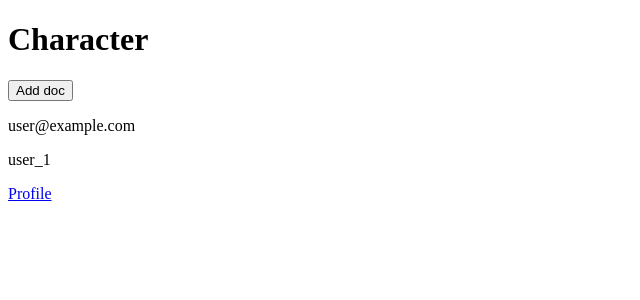
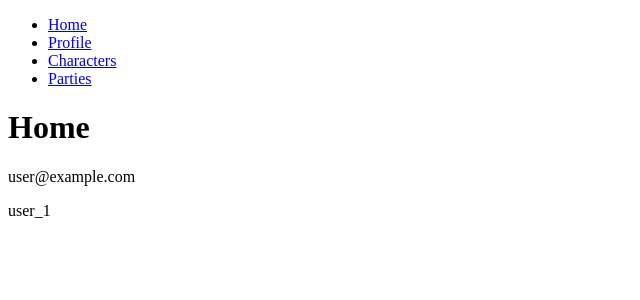
Before and after one commit to Jogga/sidequest, a React (Create React App) app: page / in a window 1280 px wide. Shown: the top 300 px of the page, without its empty margins (0-640 px from the left). Built offline with nearby package versions, Linux system fonts and the light colour scheme; no server answers; the database is empty; sample sign-in values are in the browser's storage.

Commit message:
Move routing logic to login

```diff
--- a/src/components/App.jsx
+++ b/src/components/App.jsx
@@ -4,9 +4,13 @@ import { AuthProvider } from "../contexts/AuthContext";
 import { BrowserRouter as Router, Routes, Route } from "react-router-dom"
 import Profile from "./Profile";
 import Character from "./Character";
+import Characters from "./Characters";
 import Login from "./Login";
 import PrivateRoute from "./PrivateRoute";
 import ForgotPassword from "./ForgotPassword";
+import Party from "./Party";
+import Parties from "./Parties";
+import Home from "./Home";
 
 function App() {
   return (
@@ -15,13 +19,37 @@ function App() {
       <Routes>
         <Route exact path="/" element={
           <PrivateRoute>
-            <Character />
+            <Home />
           </PrivateRoute>
           }
         />
-        <Route path="/Profile" element={
+        <Route path="/profile" element={
           <PrivateRoute>
             <Profile />
+          </PrivateRoute>
+          }
+        />
+        <Route path="/parties" element={
+          <PrivateRoute>
+            <Parties />
+          </PrivateRoute>
+          }
+        />
+        <Route path="parties/:partyId" element={
+          <PrivateRoute>
+            <Party />
+          </PrivateRoute>
+          }
+        />
+        <Route path="/characters" element={
+          <PrivateRoute>
+            <Characters />
+          </PrivateRoute>
+          }
+        />
+        <Route path="characters/:characterId" element={
+          <PrivateRoute>
+            <Character />
           </PrivateRoute>
           }
         />
--- a/src/components/Character.jsx
+++ b/src/components/Character.jsx
@@ -1,43 +1,13 @@
-import React, { useState, useEffect } from 'react'
-import { useAuth } from '../contexts/AuthContext'
-import { Link } from 'react-router-dom'
-import { db } from '../firebase'
-import { doc, getDoc } from "firebase/firestore";
-
-// TODO: Consider if it makes sense to check for showrunner.
-// If true, go to a party view, if not true, go to a character view
+import React from 'react'
+import { useParams } from 'react-router-dom';
+import Header from './Header';
 
 export default function Character() {
-  const { currentUser } = useAuth()
-  const [error, setError] = useState("")
-  const userDocRef = doc(db, "users", currentUser.uid)
-
-  useEffect(() => {
-    const getUser = async () => {
-      const data = await getDoc(userDocRef)
-      console.log(data)
-    }
-
-    getUser()
-  })
-
-  function handleAddDoc() {
-    setError("")
-  }
-
+  let params = useParams();
   return (
     <div>
-      <h1>Character</h1>
-
-      <button onClick={handleAddDoc}>Add doc</button>
-
-      <p>
-        {currentUser.email}
-      </p>
-      <p>
-        {currentUser.uid}
-      </p>
-      <p><Link to="/profile">Profile</Link></p>
+      <Header />
+      <h1>Character {params.characterId}</h1>
     </div>
   )
 }
--- /dev/null
+++ b/src/components/Characters.jsx
@@ -0,0 +1,11 @@
+import React from 'react'
+import Header from './Header'
+
+export default function Characters() {
+  return (
+    <div>
+      <Header />
+      <h1>Characters</h1>
+    </div>
+  )
+}
--- /dev/null
+++ b/src/components/Header.jsx
@@ -0,0 +1,23 @@
+import React from 'react'
+import { Link } from 'react-router-dom'
+
+export default function Header() {
+  return (
+    <nav>
+      <ul>
+        <li>
+          <Link to="/">Home</Link>
+        </li>
+        <li>
+          <Link to="/profile">Profile</Link>
+        </li>
+        <li>
+          <Link to="/characters"> Characters</Link>
+        </li>
+        <li>
+          <Link to="/parties"> Parties</Link>
+        </li>
+      </ul>
+    </nav>
+  )
+}
--- /dev/null
+++ b/src/components/Home.jsx
@@ -0,0 +1,20 @@
+import React from 'react'
+import { useAuth } from '../contexts/AuthContext'
+import Header from './Header';
+
+export default function Home() {
+  const { currentUser } = useAuth()
+
+  return (
+    <div>
+      <Header />
+      <h1>Home</h1>
+      <p>
+        {currentUser.email}
+      </p>
+      <p>
+        {currentUser.uid}
+      </p>
+    </div>
+  )
+}
--- a/src/components/Login.jsx
+++ b/src/components/Login.jsx
@@ -1,32 +1,46 @@
 import React, { useRef, useState } from 'react'
 import { Link, useNavigate } from 'react-router-dom'
 import { useAuth } from '../contexts/AuthContext'
+import { db } from '../firebase'
+import { doc, getDoc } from "firebase/firestore";
 
 export default function Login() {
   const emailRef = useRef()
   const passwordRef = useRef()
-  const { login } = useAuth()
+  const { login, currentUser } = useAuth()
   const [error, setError] = useState('')
   const [loading, setLoading] = useState(false)
   const navigate = useNavigate()
+  const [userDocRef, setUserDocRef] = useState()
 
   async function handleSubmit(e) {
     e.preventDefault()
 
-    if (passwordRef.current.value === '') {
-      return setError('Enter a password');
-    }
+    setError("")
+    setLoading(true)
+
     try {
-      setError('')
-      setLoading(true)
-      await login(emailRef.current.value, passwordRef.current.value)
-      navigate("/")
-    } catch {
+      console.log("done")
+      let userCredential = await login(emailRef.current.value, passwordRef.current.value)
+      let data = await getDoc(doc(db, "users", userCredential.user.uid))
+
+      if(data.get("isStoryRunner")) {
+        if(data.get("parties")[0]) {
+          navigate("/parties/" + data.get("parties")[0])
+        }
+      }
+      else {
+        if(data.get("characters")[0]) {
+          navigate("/characters/" + data.get("characters")[0])
+        }
+      }
+    } catch (error) {
+      console.log(error)
       setError('Failed to log in')
     }
-
     setLoading(false)
   }
+
   return (
     <div>
       <h1>Login</h1>
--- /dev/null
+++ b/src/components/Parties.jsx
@@ -0,0 +1,11 @@
+import React from 'react'
+import Header from './Header'
+
+export default function Parties() {
+  return (
+    <div>
+      <Header />
+      <h1>Parties</h1>
+    </div>
+  )
+}
--- /dev/null
+++ b/src/components/Party.jsx
@@ -0,0 +1,13 @@
+import React from 'react'
+import { useParams } from 'react-router-dom'
+import Header from './Header'
+
+export default function Party() {
+  let params = useParams();
+  return (
+    <div>
+      <Header />
+      <h1>Party {params.partyId}</h1>
+    </div>
+  )
+}
--- a/src/components/Profile.jsx
+++ b/src/components/Profile.jsx
@@ -1,6 +1,7 @@
 import React, { useRef, useState } from 'react'
-import { Link, useNavigate } from 'react-router-dom'
+import { useNavigate } from 'react-router-dom'
 import { useAuth } from '../contexts/AuthContext'
+import Header from './Header'
 
 
 export default function Profile() {
@@ -48,6 +49,7 @@ export default function Profile() {
 
   return (
     <div>
+      <Header />
       <h1>Profile</h1>
       {error && <p>{ error } Please log in and try again.</p>}
       {message && <p>{ message }</p>}
@@ -61,7 +63,6 @@ export default function Profile() {
       <div>
         <button onClick={handleLogout}>Log out</button>
       </div>
-      <p><Link to="/">Home</Link></p>
     </div>
   )
 }
```
